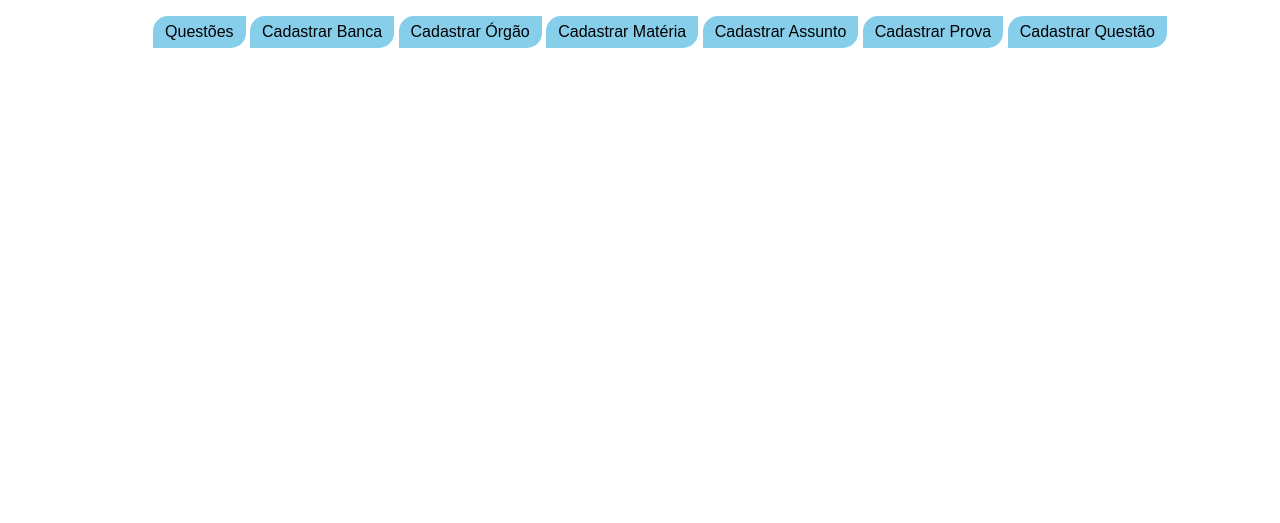
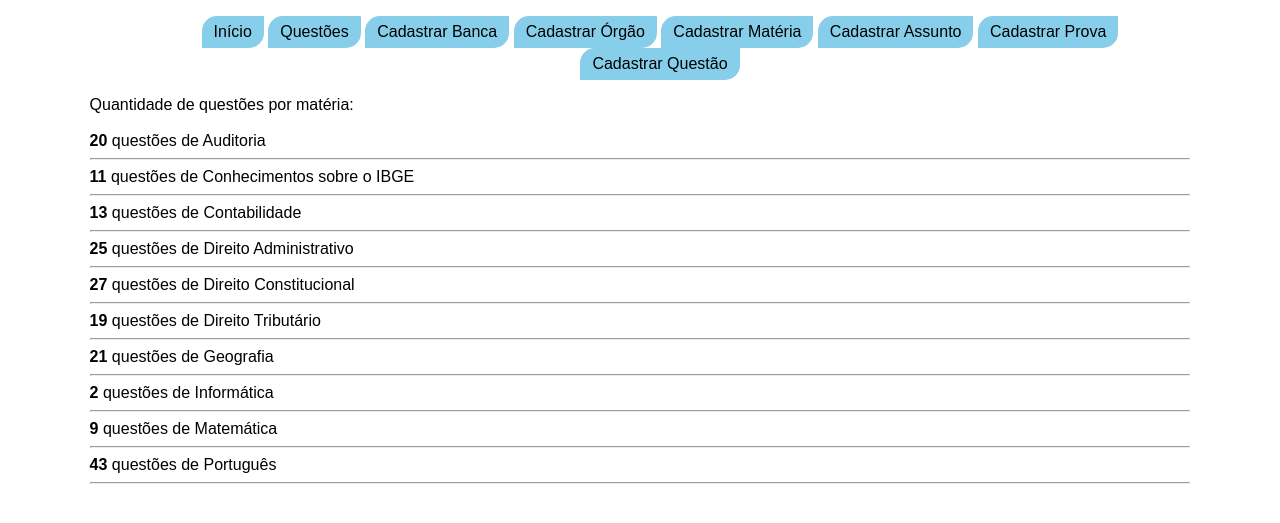
Before and after one commit to xpulquerio/site_concursos, a PHP site: page / in a window 1280 px wide. Shown: the top 523 px of the page. Run offline with PHP 8.4, Linux system fonts and the light colour scheme; data comes from the database, SQL or seed files in the repository.

Commit message:
Adicionado questões por matéria

```diff
--- a/incs/menu.php
+++ b/incs/menu.php
@@ -3,6 +3,7 @@
    echo "
        <nav id='menu'>
             <ul>
+                <a href='index.php'><li>Início</li></a>
                 <a href='questoes.php'><li>Questões</li></a>
                 <a href='cadastrar_banca.php'><li>Cadastrar Banca</li></a>
                 <a href='cadastrar_orgao.php'><li>Cadastrar Órgão</li></a>
--- a/index.php
+++ b/index.php
@@ -1,4 +1,9 @@
 <!DOCTYPE html>
+<?php
+
+include_once("banco/conexao.php");
+
+?>
 <html lang="pt-br">
     <head>
         <title>Cubo das Questões</title> <!-- Titulo do HTML  onselectstart="return false" NAO DEIXA SELECIONAR-->
@@ -11,5 +16,19 @@
 
     <body>
         <?php include_once "incs/menu.php"; ?>
+
+        <?php
+
+        include "logica/select_questoes_por_materia.php";
+
+        echo "Quantidade de questões por matéria:<br><br>";
+        while($row = $resultado->fetch(PDO::FETCH_ASSOC)){
+            echo "<b>".$row['quantidade']."</b> questões de ".$row['nome']."<br><hr>";
+
+        }
+
+
+        ?>
+
     </body>
 </html>
--- a/logica/select_questoes_por_materia.php
+++ b/logica/select_questoes_por_materia.php
@@ -1,9 +1,9 @@
 <?php
         //SQL para selecionar os registros
 
-        $string = "SELECT nome, COUNT(T.questao_id) as quantidade FROM (SELECT questao_assunto.questao_id, materia.nome FROM questao_assunto INNER JOIN assunto ON questao_assunto.assunto_id = assunto.id INNER JOIN materia ON assunto.materia_id = materia.id GROUP BY questao_assunto.questao_id ORDER BY `assunto_id` ASC) T GROUP BY nome ORDER BY nome";
+        $string3 = "SELECT nome, COUNT(T.questao_id) as quantidade FROM (SELECT questao_assunto.questao_id, materia.nome FROM questao_assunto INNER JOIN assunto ON questao_assunto.assunto_id = assunto.id INNER JOIN materia ON assunto.materia_id = materia.id GROUP BY questao_assunto.questao_id ORDER BY `assunto_id` ASC) T GROUP BY nome ORDER BY nome";
 
         //Seleciona registros
-        $resultado = $conn->prepare($string1);
+        $resultado = $conn->prepare($string3);
         $resultado->execute();
 ?>
```
